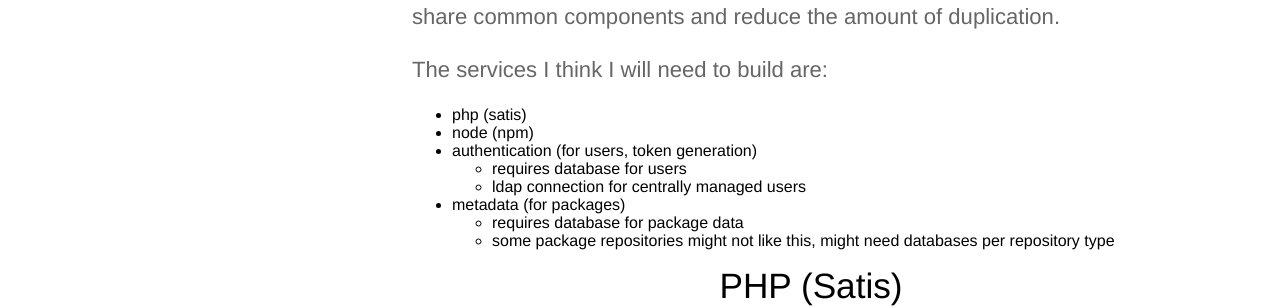
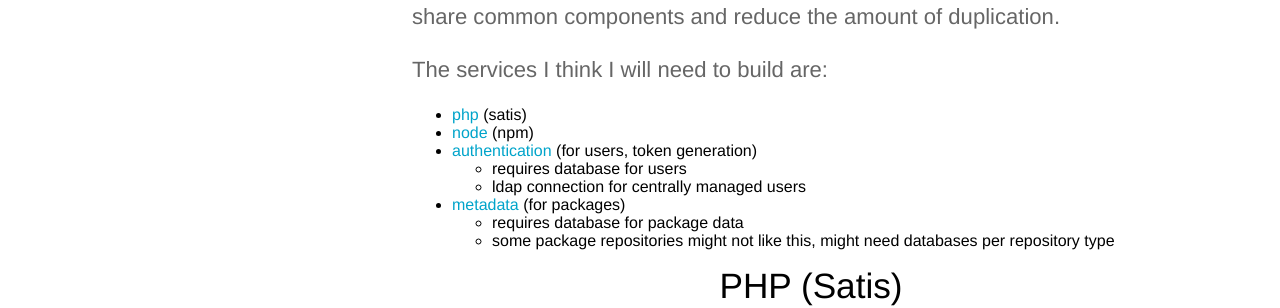
Before and after one commit to reporangler/website, a Jekyll site: the page built from _pages/intro.md, in a window 1280 px wide. Shown: the part 715-1023 px from the top of the page. Built offline with Jekyll 4.4.1, drawn with Linux system fonts in a browser that asks for light colours; some of the changed lines change nothing that is shown.

Commit message:
add links

```diff
--- a/_pages/intro.md
+++ b/_pages/intro.md
@@ -22,12 +22,12 @@
 project into blocks like this, it's possible to share common components and reduce the amount of duplication.
 
 The services I think I will need to build are:
-- php (satis)
-- node (npm)
-- authentication (for users, token generation)
+- [php](https://github.com/reporangler/php-service){:target="_blank"} (satis)
+- [node](https://github.com/reporangler/npm-service){:target="_blank"} (npm)
+- [authentication](https://github.com/reporangler/auth-service){:target="_blank"} (for users, token generation)
   - requires database for users
   - ldap connection for centrally managed users
-- metadata (for packages)
+- [metadata](https://github.com/reporangler/metadata-service){:target="_blank"} (for packages)
   - requires database for package data
   - some package repositories might not like this, might need databases per repository type
 
```
